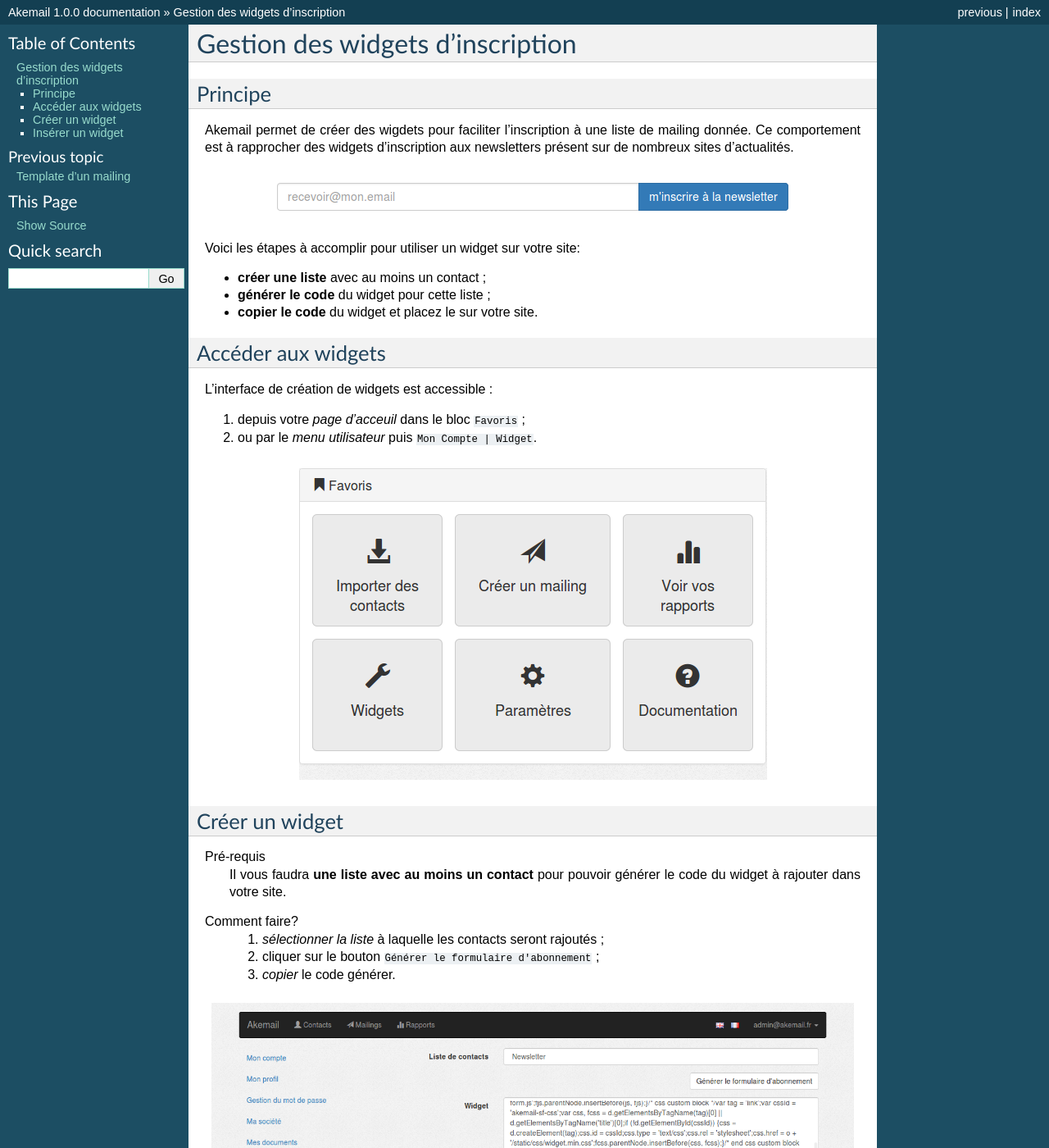
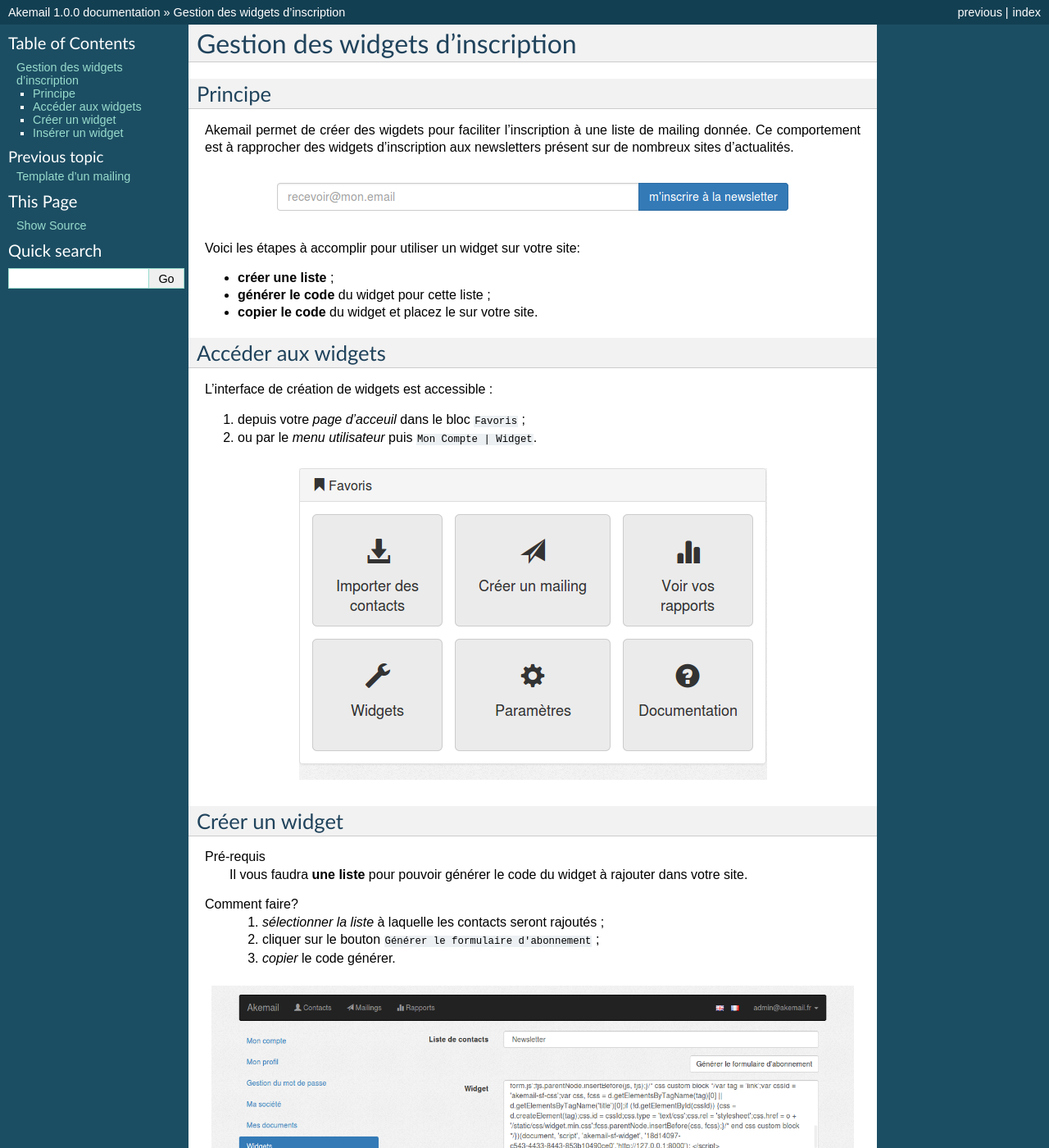
Before and after one commit to 11h42/akemail-documentation, a Sphinx documentation site: the page built from docs/create_and_manage_widgets.rst, in a window 1280 px wide and 1400 px high. Shown: the whole window at 82% size. Built offline with Sphinx 7.4.7, drawn with Linux system fonts in a browser that asks for light colours.

Commit message:
Update create_and_manage_widgets.rst

```diff
--- a/docs/create_and_manage_widgets.rst
+++ b/docs/create_and_manage_widgets.rst
@@ -15,7 +15,7 @@
 
 Voici les étapes à accomplir pour utiliser un widget sur votre site:
 
-* **créer une liste** avec au moins un contact ;
+* **créer une liste** ;
 * **générer le code** du widget pour cette liste ;
 * **copier le code** du widget et placez le sur votre site.
 
@@ -34,7 +34,7 @@
 -------------------
 
 Pré-requis
-    Il vous faudra **une liste avec au moins un contact** pour pouvoir générer le code du widget à
+    Il vous faudra **une liste** pour pouvoir générer le code du widget à
     rajouter dans votre site.
 
 Comment faire?
```
